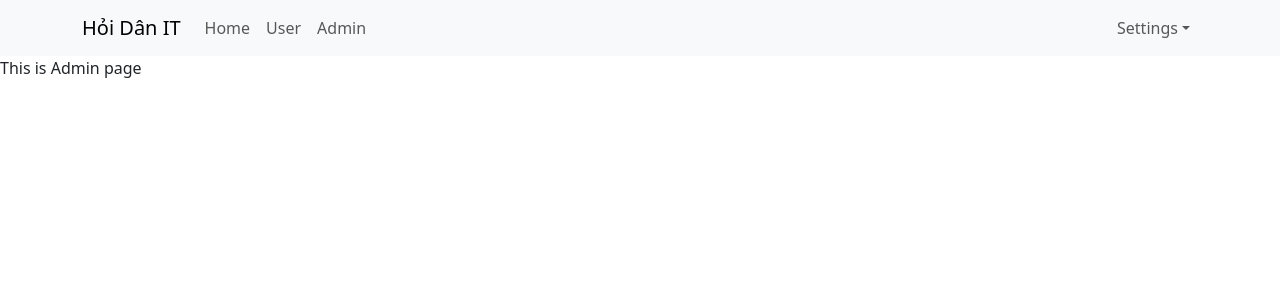
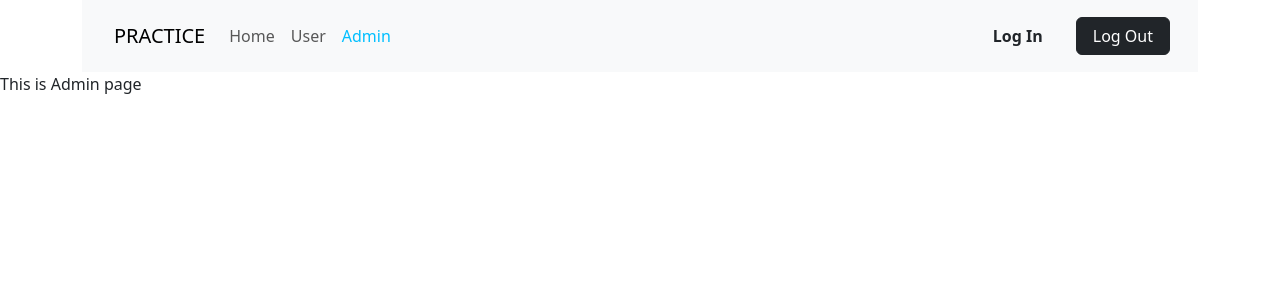
Before and after one commit to NguyenBao02/create-react-app, a React (Create React App) app: page /admin in a window 1280 px wide. Shown: the top 300 px of the page. Built offline with nearby package versions, Linux system fonts and the light colour scheme.

Commit message:
updated homepage

```diff
--- a/src/App.scss
+++ b/src/App.scss
@@ -8,3 +8,27 @@ body {
   -webkit-font-smoothing: antialiased;
   -moz-osx-font-smoothing: grayscale;
 }
+
+@media (min-width: 1450px) {
+
+  .container,
+  .container-lg,
+  .container-md,
+  .container-sm,
+  .container-xl,
+  .container-xxl {
+    max-width: 1400px !important;
+  }
+}
+
+.app-container {
+  .header-container {
+    .navbar-nav {
+      .nav-link {
+        &.active {
+          color: #00bfff;
+        }
+      }
+    }
+  }
+}
--- a/src/component/Header/header.js
+++ b/src/component/Header/header.js
@@ -1,34 +1,32 @@
-import Container from 'react-bootstrap/Container';
 import Nav from 'react-bootstrap/Nav';
 import Navbar from 'react-bootstrap/Navbar';
-import NavDropdown from 'react-bootstrap/NavDropdown';
-import { Link } from 'react-router-dom';
+import { NavLink } from 'react-router-dom';
 
 const Header = () => {
     return (
-        <Navbar expand="lg" className="bg-body-tertiary">
-            <Container>
-                <Link className='navbar-brand' to={`/`}>Hỏi Dân IT</Link>
+        <div className='container'>
+            <Navbar expand="lg" className="bg-body-tertiary p-3" f>
+                <div className='container-fluid'>
+                    <NavLink className='navbar-brand fs-5' to="/">
+                        <i class="fa-solid fa-note-sticky"></i>
+                        <span className='ms-1'>PRACTICE</span>
+                    </NavLink>
                     <Navbar.Toggle aria-controls="basic-navbar-nav" />
                     <Navbar.Collapse id="basic-navbar-nav">
                         <Nav className="me-auto">
-                        <Link className='nav-link' to={`/`}>Home</Link>
-                        <Link className='nav-link' to={`/user`}>User</Link>
-                        <Link className='nav-link' to={`/admin`}>Admin</Link>
+                            <NavLink className='nav-link' to="/">Home</NavLink>
+                            <NavLink className='nav-link' to="/user">User</NavLink>
+                            <NavLink className='nav-link' to="/admin">Admin</NavLink>
                         </Nav>
-                    <Nav>
-                        <NavDropdown title="Settings" id="basic-nav-dropdown">
-                            <NavDropdown.Item href="#action/3.1">Login</NavDropdown.Item>
-                            <NavDropdown.Item href="#action/3.2">
-                                Log Out
-                            </NavDropdown.Item>
-                            <NavDropdown.Item href="#action/3.3">Profile</NavDropdown.Item>
-                        </NavDropdown>
+                        <Nav className='gap-2'>
+                            <button className='btn px-4 fw-semibold'>Log In</button>
+                            <button className='btn btn-dark px-3'>Log Out</button>
                         </Nav>
                     </Navbar.Collapse>
-            </Container>
+                </div>
             </Navbar>
-    );
+        </div>
+    )
 }
 
 export default Header;
--- a/src/component/Homepage/homepage.js
+++ b/src/component/Homepage/homepage.js
@@ -1,7 +1,22 @@
+import videoHomePage from '../../assets/video/video-homepage.mp4'
+
 const Homepage = (props) => {
     return (
-        <div>
-            This is homepage
+        <div className='homepage-container container py-5'>
+            <div className='row'>
+                <div className='homepage-video col-lg-6 d-flex'>
+                    <video className='container-fluid rounded' autoPlay muted loop>
+                        <source src={videoHomePage} type='video/mp4' />
+                    </video>
+                </div>
+                <div className='homepage-content col-lg-6 d-flex flex-column align-self-center'>
+                    <h1 className='homepage-content-title mb-5'>Make forms worth filling out</h1>
+                    <p className='homepage-content-text mb-4'>Get more data—like signups, feedback, and anything else—with forms designed to be refreshingly different.</p>
+                    <div className='mt-3'>
+                        <button className='homepage-content-btn btn btn-dark px-4 p-3'>Get started—it's free</button>
+                    </div>
+                </div>
+            </div>
         </div>
     );
 }
```
Also changed, not shown: 1 other file (tests, documents, lock files or other folders). Lines whose indentation alone changed are shown as unchanged.
